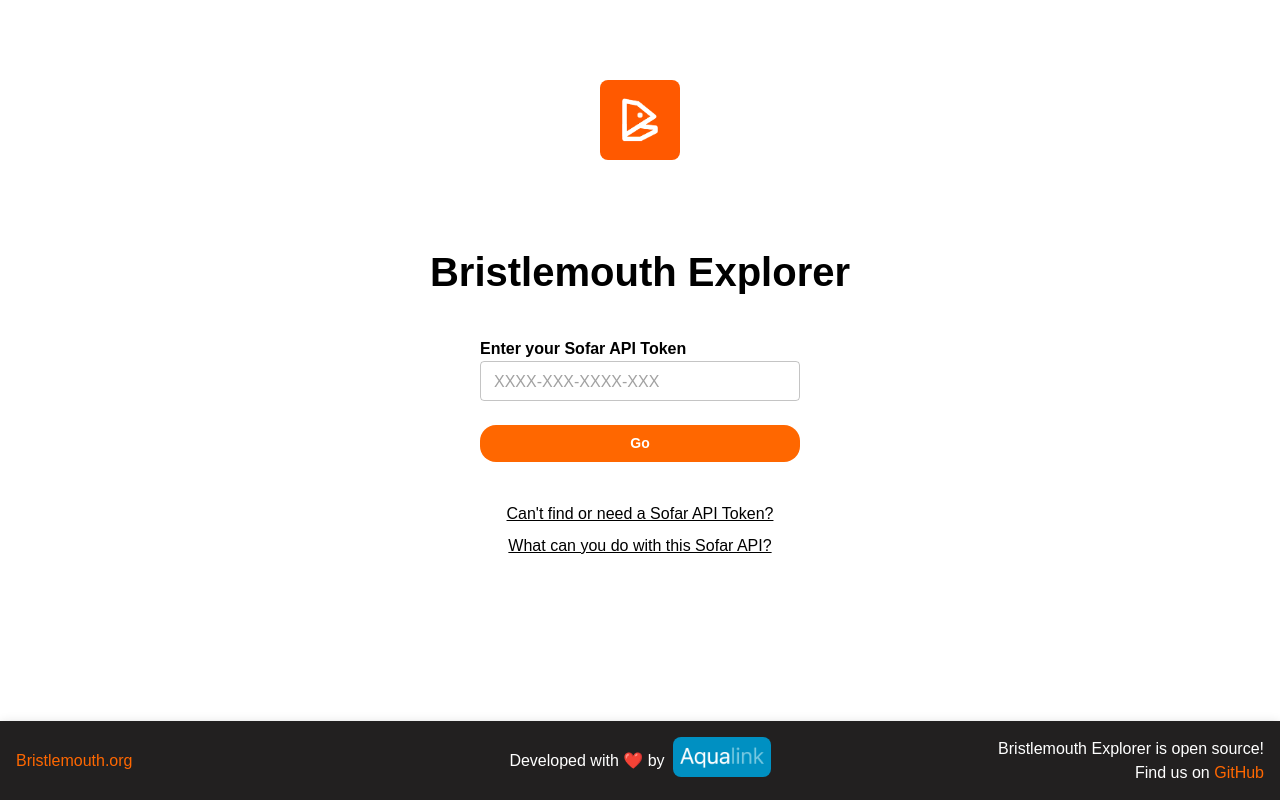
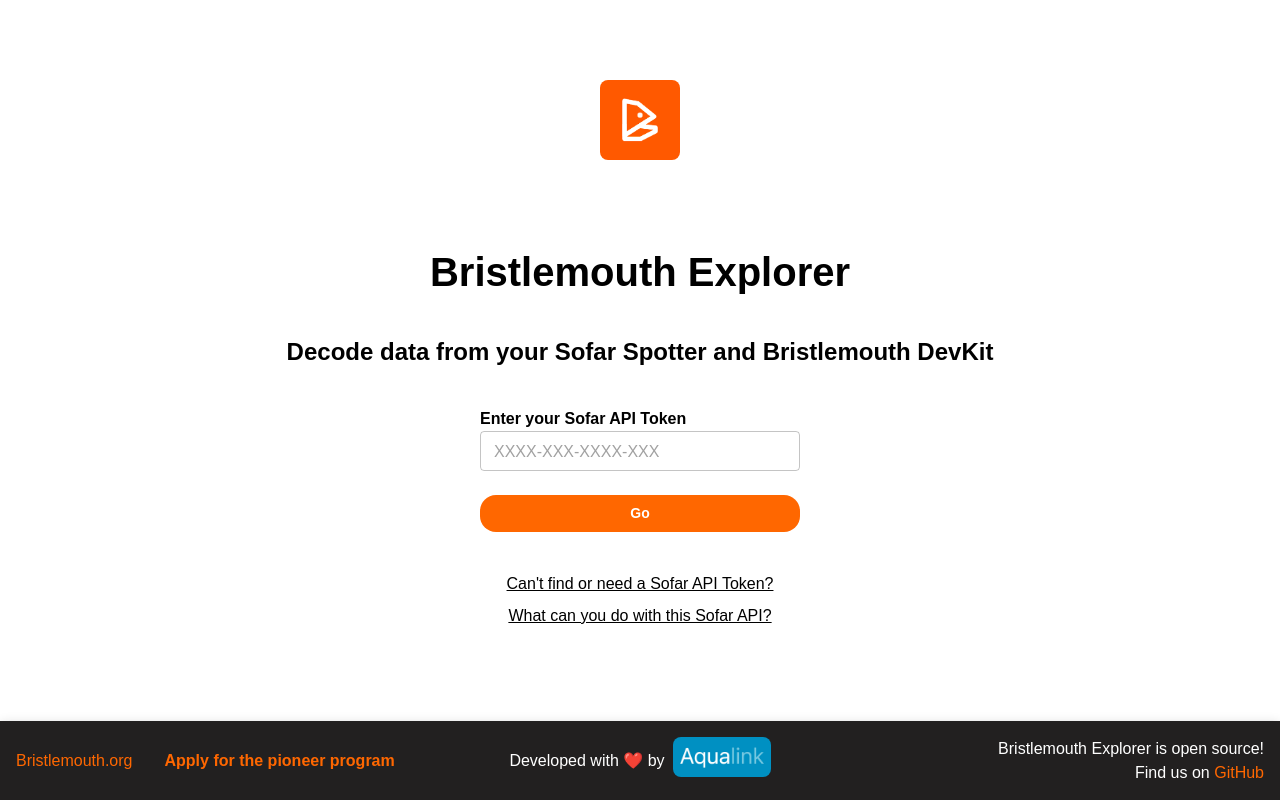
Before and after one commit to aqualinkorg/bristlemouth-explorer, a React (Vite) app: page / in a window 1280 px wide. Built offline with nearby package versions, Linux system fonts and the light colour scheme.

Commit message:
Update landing page and add details (#19)

```diff
--- a/src/common/Footer/index.tsx
+++ b/src/common/Footer/index.tsx
@@ -1,9 +1,17 @@
-import { AppBar, Link, Stack, Typography, styled } from '@mui/material';
+import {
+  AppBar,
+  Link,
+  Stack,
+  Typography,
+  styled,
+  useMediaQuery,
+} from '@mui/material';
 import aqualinkLogo from 'src/assets/aqualink-logo.png';
 import {
   aqualinkURL,
   bristlemouthURL,
   bristlemouthExplorerGithub,
+  bristlemouthPioneerURL,
 } from 'src/helpers/constants';
 
 const StyledAppBar = styled(AppBar)(({ theme }) => ({
@@ -62,8 +70,9 @@ const BristlemouthLinkTypography = styled(Typography)(({ theme }) => ({
 }));
 
 function Footer() {
+  const isMobile = useMediaQuery('(max-width: 760px)');
   return (
-    <StyledAppBar position="fixed">
+    <StyledAppBar position={isMobile ? 'relative' : 'fixed'}>
       <StackContainer direction="row">
         <BristlemouthLinkTypography>
           <StyledLink
@@ -72,6 +81,18 @@ function Footer() {
             href={bristlemouthURL}
           >
             Bristlemouth.org
+          </StyledLink>
+          <StyledLink
+            target="_blank"
+            rel="noopener noreferrer"
+            href={bristlemouthPioneerURL}
+            style={{
+              marginLeft: '2rem',
+              fontWeight: 'bold',
+              textAlign: 'center',
+            }}
+          >
+            Apply for the pioneer program
           </StyledLink>
         </BristlemouthLinkTypography>
 
--- a/src/helpers/constants.ts
+++ b/src/helpers/constants.ts
@@ -1,4 +1,5 @@
 export const bristlemouthURL = 'https://www.bristlemouth.org/';
+export const bristlemouthPioneerURL = 'https://www.bristlemouth.org/pioneer';
 export const aqualinkURL = 'https://aqualink.org';
 export const sofarURL = 'https://www.sofarocean.com';
 export const sofarDocsURL = 'https://docs.sofarocean.com/';
--- a/src/routes/Home/index.tsx
+++ b/src/routes/Home/index.tsx
@@ -76,6 +76,9 @@ function Home() {
         </Link>
         <Stack direction="column" alignItems="center" spacing={5}>
           <TypographyTitle variant="h1">Bristlemouth Explorer</TypographyTitle>
+          <Typography variant="h3" padding="0 2rem" textAlign="center">
+            Decode data from your Sofar Spotter and Bristlemouth DevKit
+          </Typography>
           <Stack direction="column" gap="1rem" spacing={1} width="20rem">
             <Stack>
               <Typography fontWeight="bold">
```
Also changed, not shown: 2 other files (tests, documents, lock files or other folders).
